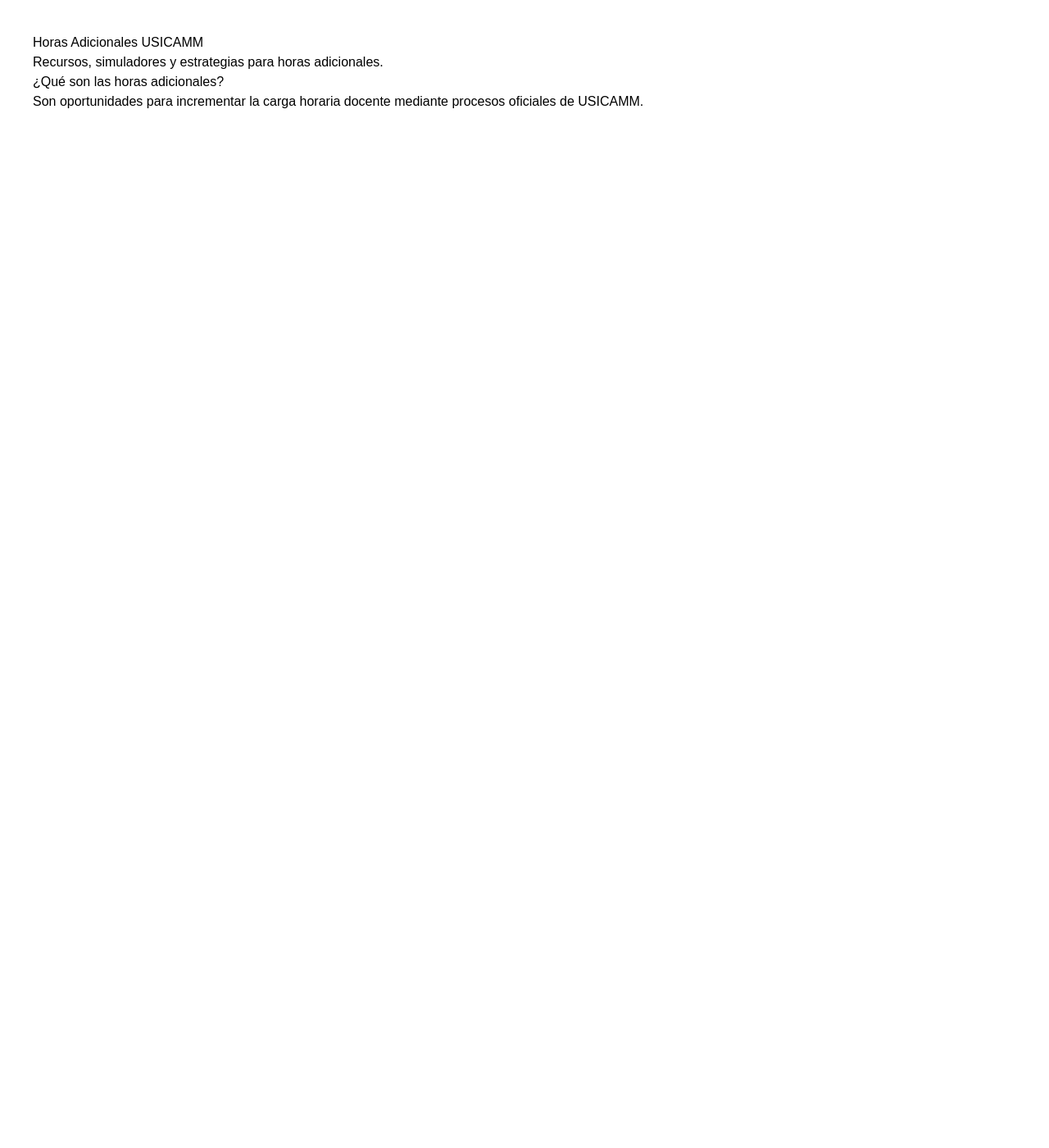
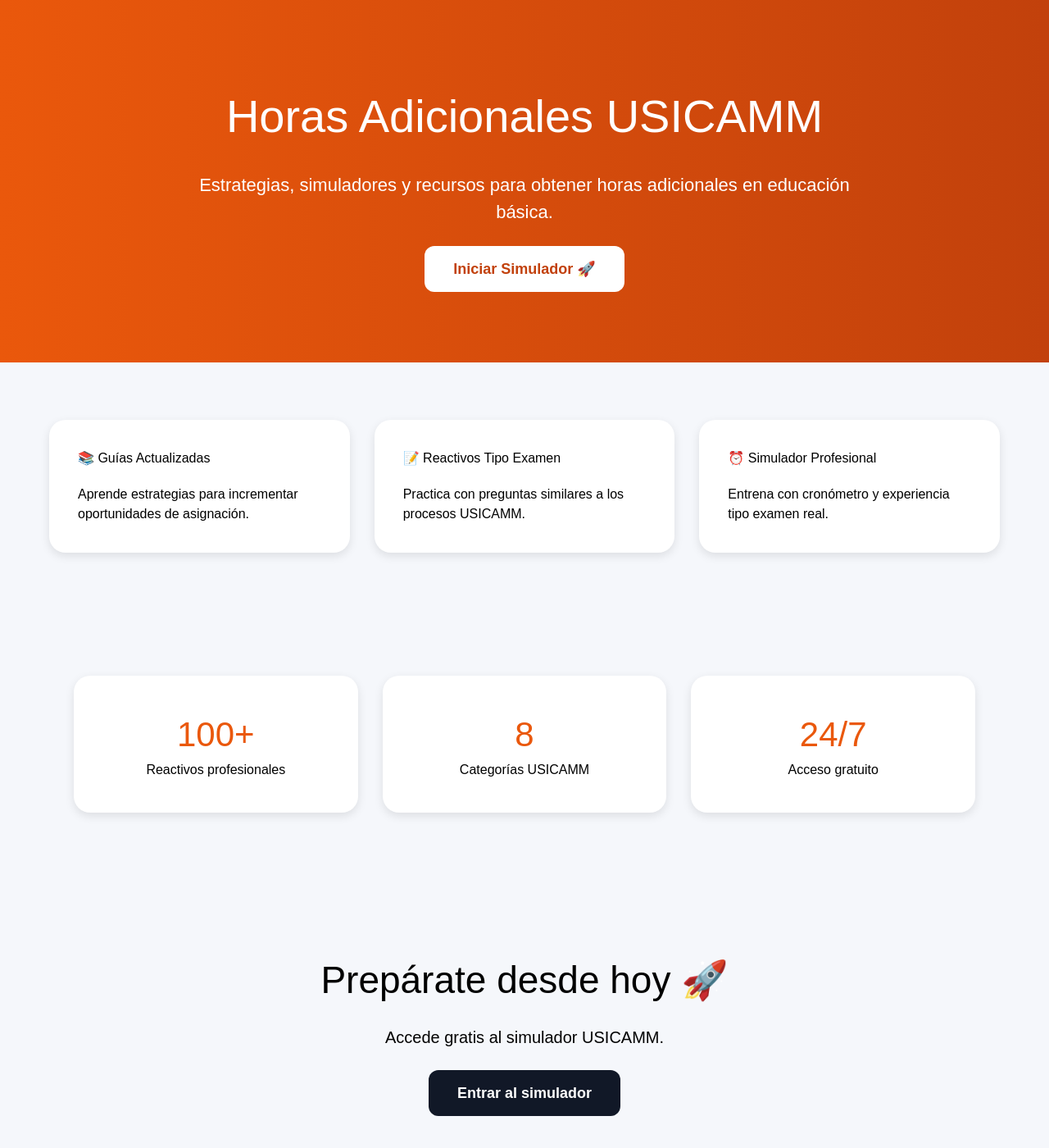
Before and after one commit to aidabereniceh-a11y/usicamm-platform, a React (Vite) app: page /horas-adicionales in a window 1280 px wide. Shown: the top 1400 px of the page at 82% size. Before the commit the page ends 800 px from the top, so only its background shows below. Built offline with nearby package versions, Linux system fonts and the light colour scheme.

Commit message:
Refactor Horas Adicionales page layout and styles
Updated the layout and styling of the Horas Adicionales page, enhancing the user interface with new sections, cards, and a call-to-action.

```diff
--- a/src/pages/HorasAdicionales.jsx
+++ b/src/pages/HorasAdicionales.jsx
@@ -1,18 +1,347 @@
+import { Link } from "react-router-dom";
+
 export default function HorasAdicionales() {
+
   return (
-    <div style={{ padding: "40px", fontFamily: "Arial" }}>
-      <h1>Horas Adicionales USICAMM</h1>
 
-      <p>
-        Recursos, simuladores y estrategias para horas adicionales.
-      </p>
+    <div
+      style={{
+        fontFamily: "Arial",
+        backgroundColor: "#f5f7fb",
+        minHeight: "100vh",
+      }}
+    >
 
-      <h2>¿Qué son las horas adicionales?</h2>
+      {/* HERO */}
 
-      <p>
-        Son oportunidades para incrementar la carga horaria docente
-        mediante procesos oficiales de USICAMM.
-      </p>
+      <section
+        style={{
+          background:
+            "linear-gradient(to right, #ea580c, #c2410c)",
+
+          color: "white",
+
+          padding: "100px 20px",
+
+          textAlign: "center",
+        }}
+      >
+
+        <h1
+          style={{
+            fontSize: "56px",
+          }}
+        >
+          Horas Adicionales USICAMM
+        </h1>
+
+        <p
+          style={{
+            marginTop: "25px",
+            fontSize: "22px",
+            maxWidth: "850px",
+            marginInline: "auto",
+          }}
+        >
+          Estrategias, simuladores y recursos para
+          obtener horas adicionales en educación básica.
+        </p>
+
+        <div
+          style={{
+            marginTop: "40px",
+          }}
+        >
+
+          <Link
+            to="/simulador-usicamm-2026"
+
+            style={{
+              backgroundColor: "white",
+              color: "#c2410c",
+
+              padding: "18px 35px",
+
+              borderRadius: "12px",
+
+              textDecoration: "none",
+
+              fontWeight: "bold",
+
+              fontSize: "18px",
+            }}
+          >
+            Iniciar Simulador 🚀
+          </Link>
+
+        </div>
+
+      </section>
+
+      {/* CARDS */}
+
+      <section
+        style={{
+          maxWidth: "1200px",
+
+          margin: "0 auto",
+
+          padding: "70px 20px",
+
+          display: "grid",
+
+          gridTemplateColumns:
+            "repeat(auto-fit, minmax(280px, 1fr))",
+
+          gap: "30px",
+        }}
+      >
+
+        {/* CARD 1 */}
+
+        <div
+          style={{
+            backgroundColor: "white",
+
+            padding: "35px",
+
+            borderRadius: "20px",
+
+            boxShadow:
+              "0 4px 12px rgba(0,0,0,0.1)",
+          }}
+        >
+
+          <h2>📚 Guías Actualizadas</h2>
+
+          <p style={{ marginTop: "20px" }}>
+            Aprende estrategias para incrementar
+            oportunidades de asignación.
+          </p>
+
+        </div>
+
+        {/* CARD 2 */}
+
+        <div
+          style={{
+            backgroundColor: "white",
+
+            padding: "35px",
+
+            borderRadius: "20px",
+
+            boxShadow:
+              "0 4px 12px rgba(0,0,0,0.1)",
+          }}
+        >
+
+          <h2>📝 Reactivos Tipo Examen</h2>
+
+          <p style={{ marginTop: "20px" }}>
+            Practica con preguntas similares
+            a los procesos USICAMM.
+          </p>
+
+        </div>
+
+        {/* CARD 3 */}
+
+        <div
+          style={{
+            backgroundColor: "white",
+
+            padding: "35px",
+
+            borderRadius: "20px",
+
+            boxShadow:
+              "0 4px 12px rgba(0,0,0,0.1)",
+          }}
+        >
+
+          <h2>⏰ Simulador Profesional</h2>
+
+          <p style={{ marginTop: "20px" }}>
+            Entrena con cronómetro y experiencia
+            tipo examen real.
+          </p>
+
+        </div>
+
+      </section>
+
+      {/* ESTADÍSTICAS */}
+
+      <section
+        style={{
+          padding: "80px 20px",
+        }}
+      >
+
+        <div
+          style={{
+            maxWidth: "1100px",
+            margin: "0 auto",
+
+            display: "grid",
+
+            gridTemplateColumns:
+              "repeat(auto-fit, minmax(220px, 1fr))",
+
+            gap: "30px",
+          }}
+        >
+
+          <div
+            style={{
+              backgroundColor: "white",
+
+              padding: "40px",
+
+              borderRadius: "20px",
+
+              textAlign: "center",
+
+              boxShadow:
+                "0 4px 12px rgba(0,0,0,0.1)",
+            }}
+          >
+            <h2
+              style={{
+                fontSize: "42px",
+                color: "#ea580c",
+              }}
+            >
+              100+
+            </h2>
+
+            <p>
+              Reactivos profesionales
+            </p>
+          </div>
+
+          <div
+            style={{
+              backgroundColor: "white",
+
+              padding: "40px",
+
+              borderRadius: "20px",
+
+              textAlign: "center",
+
+              boxShadow:
+                "0 4px 12px rgba(0,0,0,0.1)",
+            }}
+          >
+            <h2
+              style={{
+                fontSize: "42px",
+                color: "#ea580c",
+              }}
+            >
+              8
+            </h2>
+
+            <p>
+              Categorías USICAMM
+            </p>
+          </div>
+
+          <div
+            style={{
+              backgroundColor: "white",
+
+              padding: "40px",
+
+              borderRadius: "20px",
+
+              textAlign: "center",
+
+              boxShadow:
+                "0 4px 12px rgba(0,0,0,0.1)",
+            }}
+          >
+            <h2
+              style={{
+                fontSize: "42px",
+                color: "#ea580c",
+              }}
+            >
+              24/7
+            </h2>
+
+            <p>
+              Acceso gratuito
+            </p>
+          </div>
+
+        </div>
+
+      </section>
+
+      {/* CTA */}
+
+      <section
+        style={{
+          textAlign: "center",
+
+          padding: "90px 20px",
+        }}
+      >
+
+        <h2
+          style={{
+            fontSize: "46px",
+          }}
+        >
+          Prepárate desde hoy 🚀
+        </h2>
+
+        <p
+          style={{
+            marginTop: "20px",
+
+            fontSize: "20px",
+          }}
+        >
+          Accede gratis al simulador USICAMM.
+        </p>
+
+        <div
+          style={{
+            marginTop: "40px",
+          }}
+        >
+
+          <Link
+            to="/simulador-usicamm-2026"
+
+            style={{
+              backgroundColor: "#111827",
+
+              color: "white",
+
+              padding: "18px 35px",
+
+              borderRadius: "12px",
+
+              textDecoration: "none",
+
+              fontWeight: "bold",
+
+              fontSize: "18px",
+            }}
+          >
+            Entrar al simulador
+          </Link>
+
+        </div>
+
+      </section>
+
     </div>
+
   );
 }
```
